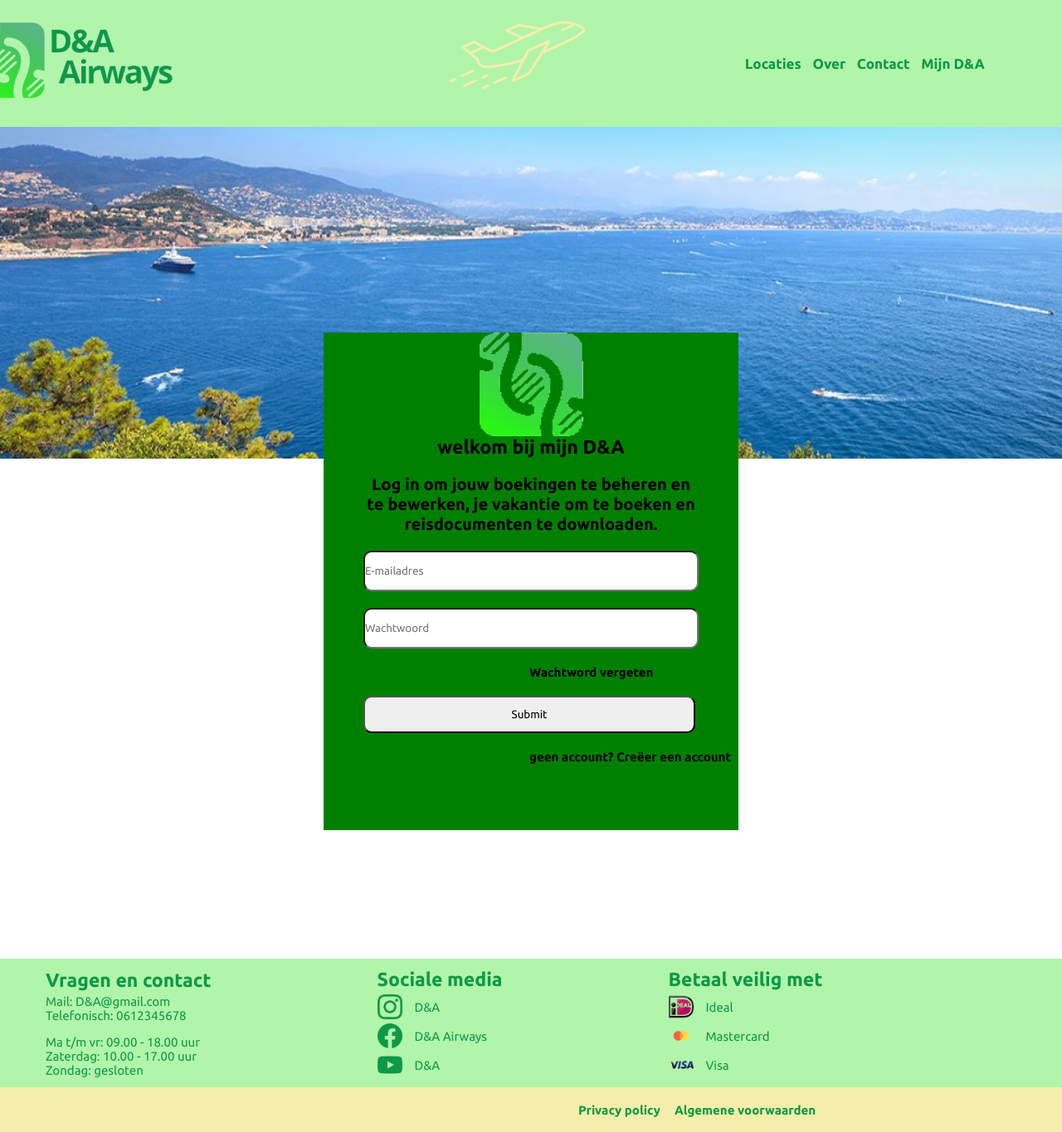
After one commit to Dantevandeweerd/P4Crud, a PHP site: page /inlog.php in a window 1280 px wide; the page is wider, and only the part inside the window is pictured. The commit adds this page. Shown: that part at 83% size. Run offline with PHP 8.4, Linux system fonts and the light colour scheme.

Commit message:
inlog pagina gerealiseert

```diff
--- a/assets/style/style.css
+++ b/assets/style/style.css
@@ -10,7 +10,7 @@
 h1 {
   font-size: 23px;
 }
-h2{
+h2 {
   font-size: 20px;
 }
 h3 {
@@ -51,16 +51,14 @@ nav {
   font-size: 20px;
 }
 
-
-
 /* Stijl van de landingpage */
 
-#landingpagefoto{
+#landingpagefoto {
   width: 100%;
   height: 400px;
   z-index: 1;
 }
-.boeking{
+.boeking {
   position: relative;
   bottom: 150px;
   left: 150px;
@@ -72,25 +70,25 @@ nav {
   padding: 7px;
   gap: 15px;
 }
-.boeking input{
+.boeking input {
   padding: 10px;
   border: solid 2px black;
 }
-#boeking-resultaat{
-  background-color: #ABF5BF;
-  color: #0D9945;
+#boeking-resultaat {
+  background-color: #abf5bf;
+  color: #0d9945;
   border: none;
 }
 
-.boeking-blok{
+.boeking-blok {
   width: 600px;
   height: 200px;
-  box-shadow: .2px 0 1em .02em rgb(0 0 0 / 30%);
+  box-shadow: 0.2px 0 1em 0.02em rgb(0 0 0 / 30%);
   display: flex;
   flex-direction: row;
 }
-.boeking-blok:hover{
-  box-shadow: .2px 0 1em .3em rgb(0 0 0 / 30%);
+.boeking-blok:hover {
+  box-shadow: 0.2px 0 1em 0.3em rgb(0 0 0 / 30%);
   transition: 0.5s;
 }
 .vakantie-locaties {
@@ -100,7 +98,7 @@ nav {
   justify-content: center;
   gap: 50px;
 }
-.vakantie-naam{
+.vakantie-naam {
   width: 400px;
   padding: 10px;
 }
@@ -108,33 +106,79 @@ nav {
 .verborgen-kosten {
   color: rgba(0, 0, 0, 0.24);
 }
-.vakantie-bestemming{
+.vakantie-bestemming {
   padding-top: 3px;
 }
-#info{
+#info {
   position: relative;
   top: 5px;
   left: 3px;
 }
-.prijs{
+.prijs {
   font-size: 24px;
   font-weight: 500;
 }
-.kosten{
+.kosten {
   display: flex;
   flex-direction: column;
   align-items: flex-end;
   position: relative;
   top: 55px;
 }
-.hotel{
+.hotel {
   gap: 25px;
   display: flex;
   flex-direction: column;
 }
 
+/* stijl inlog pagina */
+#inlog-achtergrond {
+  width: 100%;
+  height: 400px;
+  z-index: 1;
+}
+div form {
+  display: flex;
+  flex-direction: column;
+  gap: 20px;
+}
+#inlog-logo {
+  height: 125px;
+  width: 125px;
+}
+#inlog-form input {
+  width: 400px;
+  height: 45px;
+  border-radius: 10px;
+}
+div h2 {
+  text-align: center;
+  padding: 20px;
+}
+div h3 {
+  position: relative;
+  left: 200px;
+}
+
+#inlog-form {
+  width: 500px;
+  height: 600px;
+  background-color: green;
+  display: flex;
+  flex-direction: column;
+  align-items: center;
+  z-index: 2;
+  position: relative;
+  bottom: 155px;
+}
+.inlog-container {
+  width: 100%;
+  display: flex;
+  flex-direction: column;
+  align-items: center;
+}
+
 /* Stijl van de footer */
-
 
 .footer-voorwaarden {
   width: 100%;
@@ -175,7 +219,8 @@ nav {
   margin-bottom: 4px;
 }
 
-.socialmedia, .betaal {
+.socialmedia,
+.betaal {
   display: flex;
   flex-direction: column;
   gap: 5px;
--- /dev/null
+++ b/inlog.php
@@ -0,0 +1,42 @@
+<!DOCTYPE html>
+<html lang="en">
+  <head>
+    <meta charset="UTF-8" />
+    <meta name="viewport" content="width=device-width, initial-scale=1.0" />
+    <title>Document</title>
+    <link rel="stylesheet" href="assets/style/style.css" />
+    <link
+      href="https://fonts.googleapis.com/css2?family=Ubuntu:ital,wght@0,300;0,400;0,500;0,700;1,300;1,400;1,500;1,700&display=swap"
+      rel="stylesheet"
+    />
+  </head>
+  <body>
+    <main>
+      <?php include 'header.php'?>
+      <img
+        src="assets/img/achtergrond.png"
+        alt="achtergrond"
+        id="inlog-achtergrond"
+      />
+      <div class="inlog-container">
+        <div id="inlog-form">
+          <img src="assets/img/logolos.png" alt="logolos" id="inlog-logo" />
+          <h1>welkom bij mijn D&A</h1>
+          <h2>
+            Log in om jouw boekingen te beheren en <br />
+            te bewerken, je vakantie om te boeken en <br />
+            reisdocumenten te downloaden.
+          </h2>
+          <form action="">
+            <input type="text" id="email" placeholder="E-mailadres" />
+            <input type="password" id="wachtword" placeholder="Wachtwoord" />
+            <h3>Wachtword vergeten</h3>
+            <input type="submit" id="versturen" placeholder="inloggen" />
+            <h3>geen account? Creëer een account</h3>
+          </form>
+        </div>
+      </div>
+      <?php include 'footer.php'?>
+    </main>
+  </body>
+</html>
```
Also changed, not shown: assets/img/achtergrond.png (added), register.php (added).
